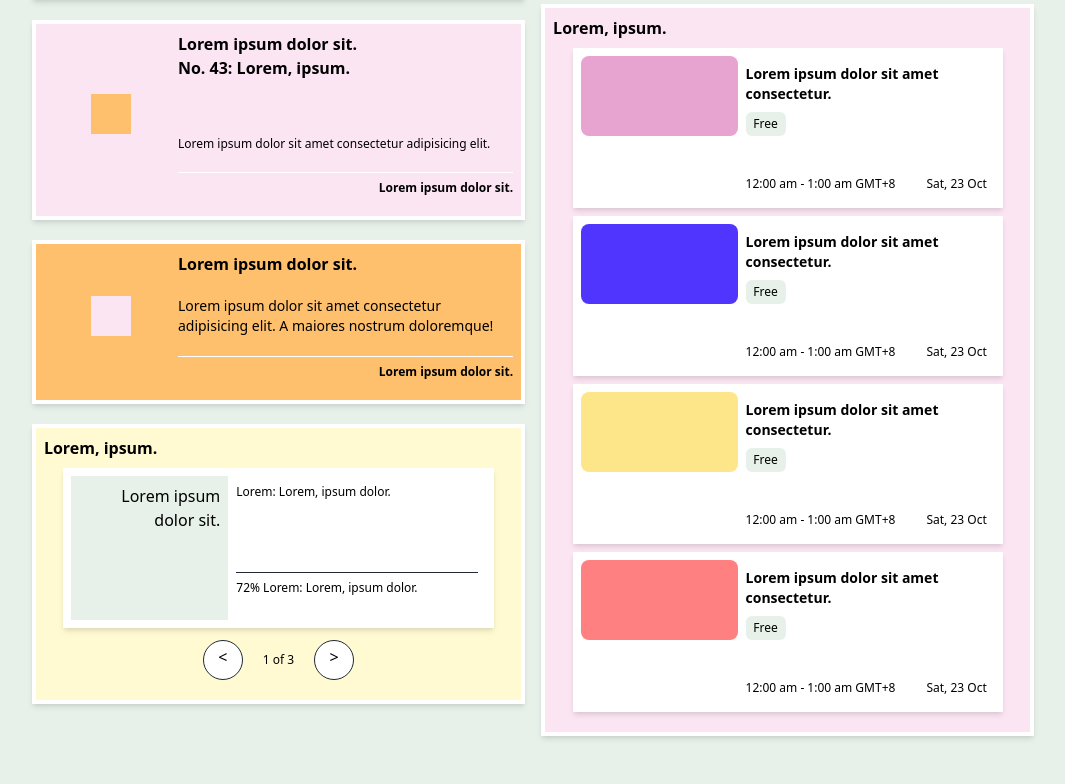
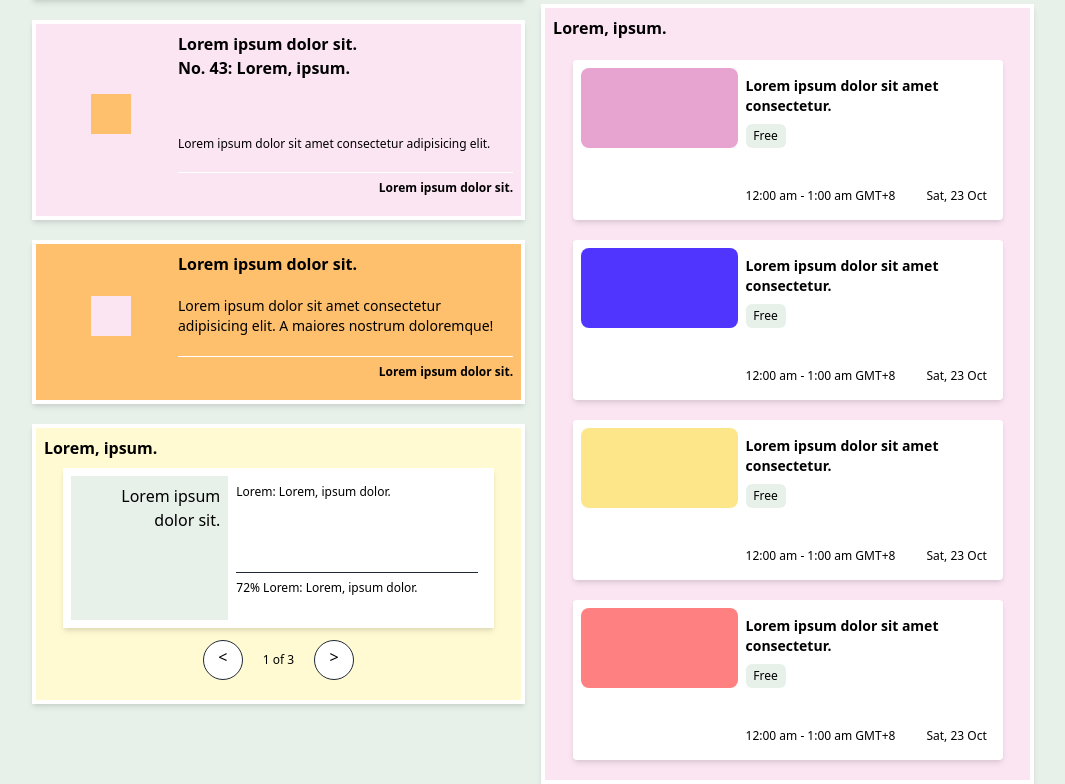
Before and after one commit to darwin1501/Scrimba-dashboard-clone, a website: page index.html in a window 1280 px wide. Shown: the part 500-1284 px from the top of the page, without its empty margins (151-1216 px from the left). Drawn offline with Linux system fonts and the light colour scheme.

Commit message:
add rounded corners

```diff
--- a/css/style.css
+++ b/css/style.css
@@ -8,7 +8,7 @@
         @apply p-2 cursor-pointer transform hover:-translate-y-0.5;
     }
     .card{
-        @apply border-4 border-white shadow-md;
+        @apply border-4 border-white shadow-md rounded;
     }
     .divider-white{
         @apply w-full h-2 border-t-[1px] border-white;
--- a/index.html
+++ b/index.html
@@ -145,7 +145,7 @@
                         <div class="card bg-pink-palePink p-2 pb-5 w-full">
                             <p class="font-bold">Lorem, ipsum.</p>
                             <!-- card content  -->
-                            <div class="flex w-11/12 h-auto bg-white mt-2 p-2 mx-auto shadow-md">
+                            <div class="flex w-11/12 h-auto bg-white mt-5 p-2 mx-auto shadow-md rounded">
                                 <div class="w-3/5 h-20 rounded-lg bg-pink-ligthPink p-2">
                                 </div>
                                 <div class="w-full h-auto p-2 ">
@@ -161,7 +161,7 @@
                                 </div>
                             </div>
                             <!-- card content  -->
-                            <div class="flex w-11/12 h-auto bg-white mt-2 p-2 mx-auto shadow-md">
+                            <div class="flex w-11/12 h-auto bg-white mt-5 p-2 mx-auto shadow-md rounded">
                                 <div class="w-3/5 h-20 rounded-lg bg-indigo-scrimbaIndigo p-2">
                                 </div>
                                 <div class="w-full h-auto p-2 ">
@@ -177,7 +177,7 @@
                                 </div>
                             </div>
                             <!-- card content  -->
-                            <div class="flex w-11/12 h-auto bg-white mt-2 p-2 mx-auto shadow-md">
+                            <div class="flex w-11/12 h-auto bg-white mt-5 p-2 mx-auto shadow-md rounded">
                                 <div class="w-3/5 h-20 rounded-lg bg-yellow-200 p-2">
                                 </div>
                                 <div class="w-full h-auto p-2 ">
@@ -193,7 +193,7 @@
                                 </div>
                             </div>
                             <!-- card content  -->
-                            <div class="flex w-11/12 h-auto bg-white mt-2 p-2 mx-auto shadow-md">
+                            <div class="flex w-11/12 h-auto bg-white mt-5 p-2 mx-auto shadow-md rounded">
                                 <div class="w-3/5 h-20 rounded-lg bg-red-tomatoe p-2">
                                 </div>
                                 <div class="w-full h-auto p-2 ">
```
Lines whose indentation alone changed are shown as unchanged.
